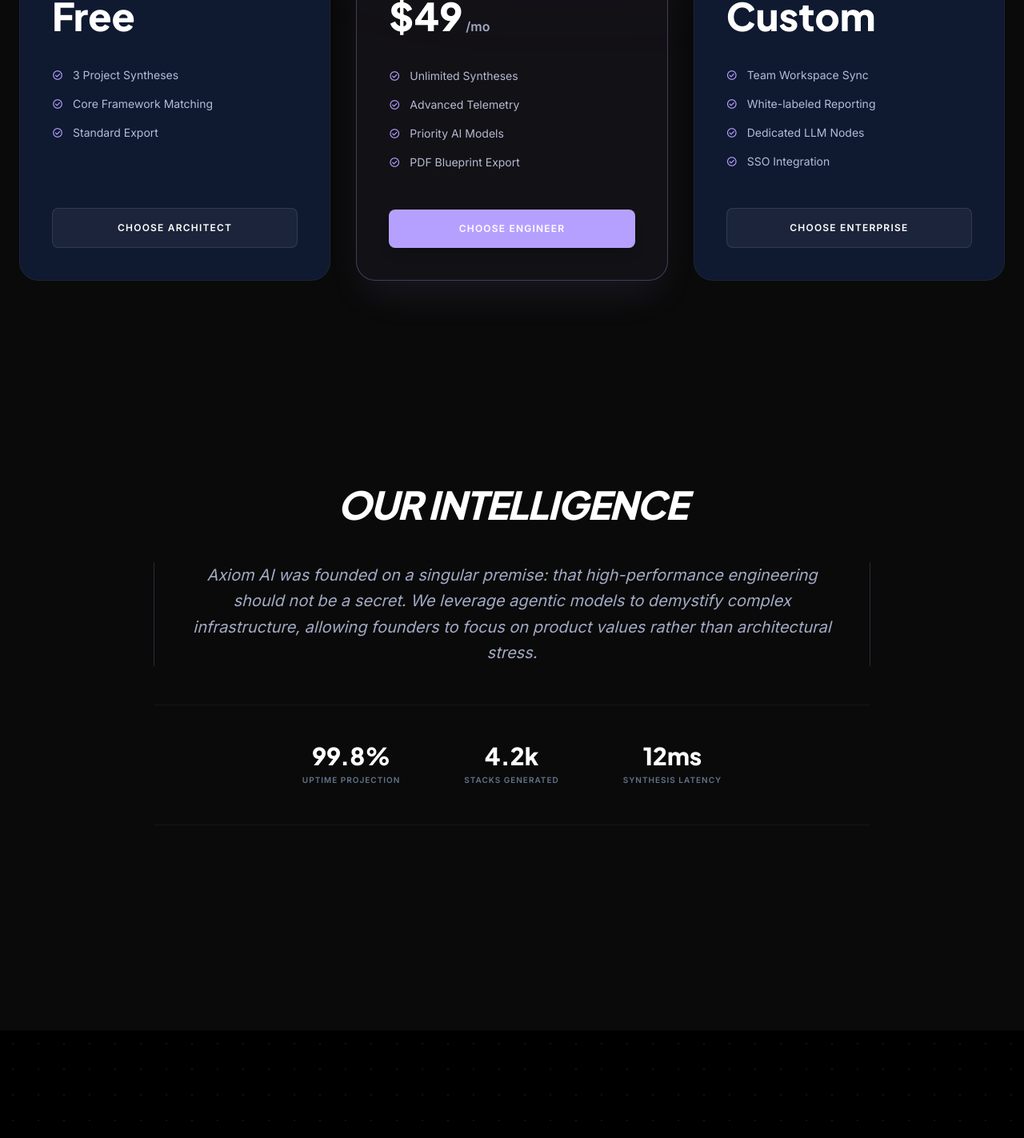
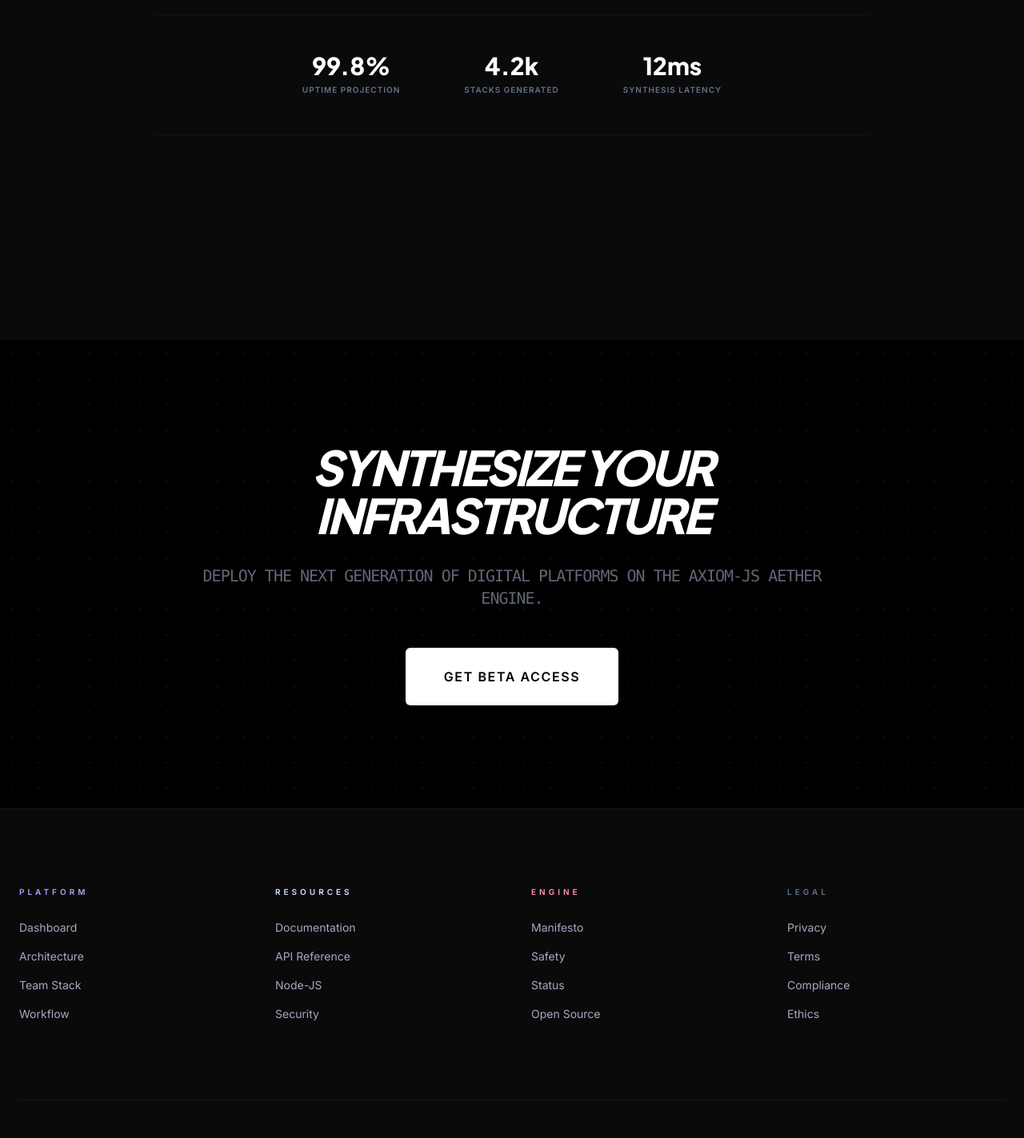
Before and after one commit to MUKUNTHANMS007/Axiom-Ai-Frontend, a React (Vite) app: page / in a window 1280 px wide. Shown: the part 5980-7403 px from the top of the page at 80% size. Built offline with nearby package versions, Linux system fonts and the light colour scheme; no server answers.

Commit message:
feat: redesign CTA and implement professional architectural footer for logical integrity

```diff
--- a/src/pages/Landing.tsx
+++ b/src/pages/Landing.tsx
@@ -219,41 +219,6 @@
           </div>
         </section>
 
-        {/* Pricing Section */}
-        <section id="pricing" className="py-32 px-6">
-          <div className="max-w-7xl mx-auto">
-            <div className="mb-20 text-center">
-              <h2 className="font-headline text-4xl md:text-5xl font-extrabold tracking-tight mb-4 text-white uppercase italic">Subscription Tiers</h2>
-              <p className="text-on-surface-variant text-lg font-mono tracking-tighter uppercase opacity-60">Access superior engineering intelligence.</p>
-            </div>
-            <div className="grid grid-cols-1 md:grid-cols-3 gap-8">
-              {[
-                { name: 'Architect', price: 'Free', features: ['3 Project Syntheses', 'Core Framework Matching', 'Standard Export'] },
-                { name: 'Engineer', price: '$49', features: ['Unlimited Syntheses', 'Advanced Telemetry', 'Priority AI Models', 'PDF Blueprint Export'] },
-                { name: 'Enterprise', price: 'Custom', features: ['Team Workspace Sync', 'White-labeled Reporting', 'Dedicated LLM Nodes', 'SSO Integration'] }
-              ].map((tier, i) => (
-                <div key={i} className={`p-10 rounded-3xl border ${i === 1 ? 'bg-primary/5 border-primary/30 shadow-2xl shadow-primary/10' : 'bg-surface-container border-white/5'} flex flex-col`}>
-                  <h4 className="font-black uppercase tracking-[0.3em] text-[10px] text-primary mb-6">{tier.name}</h4>
-                  <div className="flex items-baseline gap-1 mb-10">
-                    <span className="text-5xl font-headline font-black text-white">{tier.price}</span>
-                    {tier.price.startsWith('$') && <span className="text-on-surface-variant font-bold">/mo</span>}
-                  </div>
-                  <ul className="space-y-4 mb-12 flex-grow">
-                    {tier.features.map((f, j) => (
-                      <li key={j} className="flex items-center gap-3 text-sm text-on-surface/80">
-                        <span className="material-symbols-outlined text-primary text-sm">check_circle</span>
-                        {f}
-                      </li>
-                    ))}
-                  </ul>
-                  <button className={`w-full py-4 rounded-xl font-black uppercase text-xs tracking-widest transition-all ${i === 1 ? 'bg-primary text-white shadow-lg' : 'bg-white/5 text-white hover:bg-white/10 border border-white/10'}`}>
-                    Choose {tier.name}
-                  </button>
-                </div>
-              ))}
-            </div>
-          </div>
-        </section>
 
         {/* About Section */}
         <section id="about" className="py-32 px-6 mb-32">
@@ -284,13 +249,84 @@
         <section className="py-32 bg-surface-container-lowest border-y border-outline-variant/10 relative overflow-hidden">
           <div className="absolute inset-0 opacity-10" style={{backgroundImage: "radial-gradient(#b6a0ff 1px, transparent 1px)", backgroundSize: "32px 32px"}}></div>
           <div className="max-w-4xl mx-auto px-6 text-center relative z-10">
-            <h2 className="font-headline text-4xl md:text-6xl font-extrabold mb-8 tracking-tighter text-white uppercase italic">Ready to Deploy Your Legacy?</h2>
-            <p className="text-on-surface-variant text-xl mb-12 font-mono uppercase tracking-tighter opacity-60">Join 4,000+ founders using Axiom AI to build the next generation of digital infrastructure.</p>
-            <Link to="/signup" className="px-12 py-6 bg-white text-black rounded-md font-label font-extrabold uppercase tracking-widest hover:bg-primary transition-all hover:text-white shadow-xl">
+            <h2 className="font-headline text-4xl md:text-6xl font-black mb-8 tracking-tighter text-white uppercase italic">Synthesize Your Infrastructure</h2>
+            <p className="text-on-surface-variant text-xl mb-12 font-mono uppercase tracking-tighter opacity-60">Deploy the next generation of digital platforms on the Axiom-JS Aether Engine.</p>
+            <Link to="/signup" className="px-12 py-6 bg-white text-black rounded-md font-label font-extrabold uppercase tracking-widest hover:bg-primary transition-all hover:text-white shadow-xl inline-block">
               Get Beta Access
             </Link>
           </div>
         </section>
+
+        {/* Formal Architectural Footer */}
+        <footer className="py-24 px-6 bg-background border-t border-white/5">
+          <div className="max-w-7xl mx-auto">
+            <div className="grid grid-cols-2 md:grid-cols-4 gap-12 mb-24">
+              <div className="space-y-6">
+                <h4 className="text-[10px] font-black uppercase tracking-[0.4em] text-primary">Platform</h4>
+                <ul className="space-y-3">
+                  {['Dashboard', 'Architecture', 'Team Stack', 'Workflow'].map((item) => (
+                    <li key={item}>
+                      <a href="#" className="text-on-surface-variant text-sm hover:text-white transition-colors">{item}</a>
+                    </li>
+                  ))}
+                </ul>
+              </div>
+              <div className="space-y-6">
+                <h4 className="text-[10px] font-black uppercase tracking-[0.4em] text-secondary">Resources</h4>
+                <ul className="space-y-3">
+                  {['Documentation', 'API Reference', 'Node-JS', 'Security'].map((item) => (
+                    <li key={item}>
+                      <a href="#" className="text-on-surface-variant text-sm hover:text-white transition-colors">{item}</a>
+                    </li>
+                  ))}
+                </ul>
+              </div>
+              <div className="space-y-6">
+                <h4 className="text-[10px] font-black uppercase tracking-[0.4em] text-tertiary">Engine</h4>
+                <ul className="space-y-3">
+                  {['Manifesto', 'Safety', 'Status', 'Open Source'].map((item) => (
+                    <li key={item}>
+                      <a href="#" className="text-on-surface-variant text-sm hover:text-white transition-colors">{item}</a>
+                    </li>
+                  ))}
+                </ul>
+              </div>
+              <div className="space-y-6">
+                <h4 className="text-[10px] font-black uppercase tracking-[0.4em] text-slate-500">Legal</h4>
+                <ul className="space-y-3">
+                  {['Privacy', 'Terms', 'Compliance', 'Ethics'].map((item) => (
+                    <li key={item}>
+                      <a href="#" className="text-on-surface-variant text-sm hover:text-white transition-colors">{item}</a>
+                    </li>
+                  ))}
+                </ul>
+              </div>
+            </div>
+
+            <div className="pt-12 border-t border-white/5 flex flex-col md:flex-row justify-between items-center gap-8 text-[10px] font-black uppercase tracking-[0.3em] text-slate-500">
+              <div className="flex items-center gap-4">
+                <span className="text-white">Axiom AI</span>
+                <span className="opacity-30">|</span>
+                <span>The Architectural OS</span>
+              </div>
+
+              <div className="flex items-center gap-8">
+                <div className="flex items-center gap-2">
+                  <div className="w-1.5 h-1.5 rounded-full bg-primary animate-pulse"></div>
+                  <span>Engine: v4.0.2</span>
+                </div>
+                <div className="flex items-center gap-2">
+                  <div className="w-1.5 h-1.5 rounded-full bg-secondary"></div>
+                  <span>Status: 99.9% Uptime</span>
+                </div>
+              </div>
+
+              <div className="opacity-40 italic">
+                &copy; 2026 Axiom-JS Neural Corridors.
+              </div>
+            </div>
+          </div>
+        </footer>
       </main>
     </div>
   );
```
